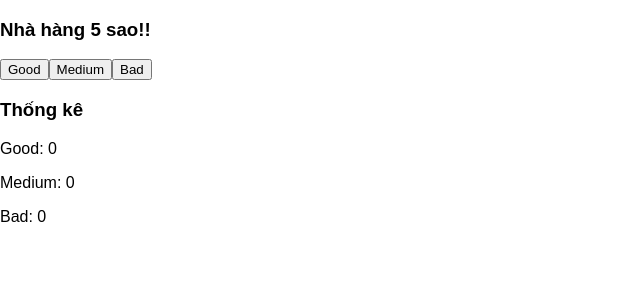
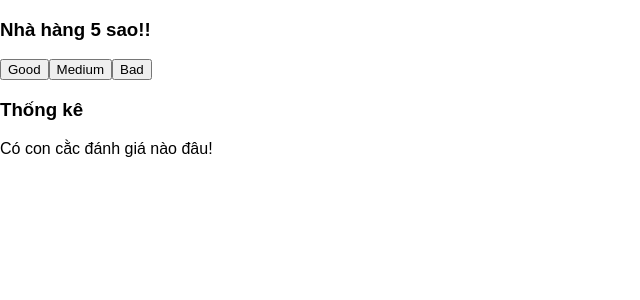
Before and after one commit to Duchieuctk41/small-project, a React (Create React App) app: page / in a window 1280 px wide. Shown: the top 300 px of the page, without its empty margins (0-640 px from the left). Built offline with nearby package versions, Linux system fonts and the light colour scheme.

Commit message:
[1.0.0] add check any votes?

```diff
--- a/src/Components/Restaurant/Restaurant.js
+++ b/src/Components/Restaurant/Restaurant.js
@@ -31,6 +31,23 @@ const restaurant = (props) => {
         setVoteds(updateVoteds);
     }
 
+    let votedOfUser = Object.keys(voteds)
+    .map(voted => {
+        if (voteds[voted] > 0) {
+        return <Statics key={voted}>{voted} : {voteds[voted]}</Statics>
+        }
+    })
+    .reduce((array, element) => {
+        if (element !== undefined) {
+            return array.concat(element);
+        }
+        return array;
+    }, []);
+
+    if(votedOfUser.length === 0) {
+        votedOfUser = <Statics>Có con cằc đánh giá nào đâu!</Statics>
+    }
+
     return (
         <Aux>
             <h3>Nhà hàng 5 sao!!</h3>
@@ -40,9 +57,7 @@ const restaurant = (props) => {
                 </Button>
             ))}
             <h3>Thống kê</h3>
-            <Statics>Good: {voteds.good}</Statics>
-            <Statics>Medium: {voteds.medium}</Statics>
-            <Statics>Bad: {voteds.bad}</Statics>
+            {votedOfUser}
         </Aux>
     )
 }
```
